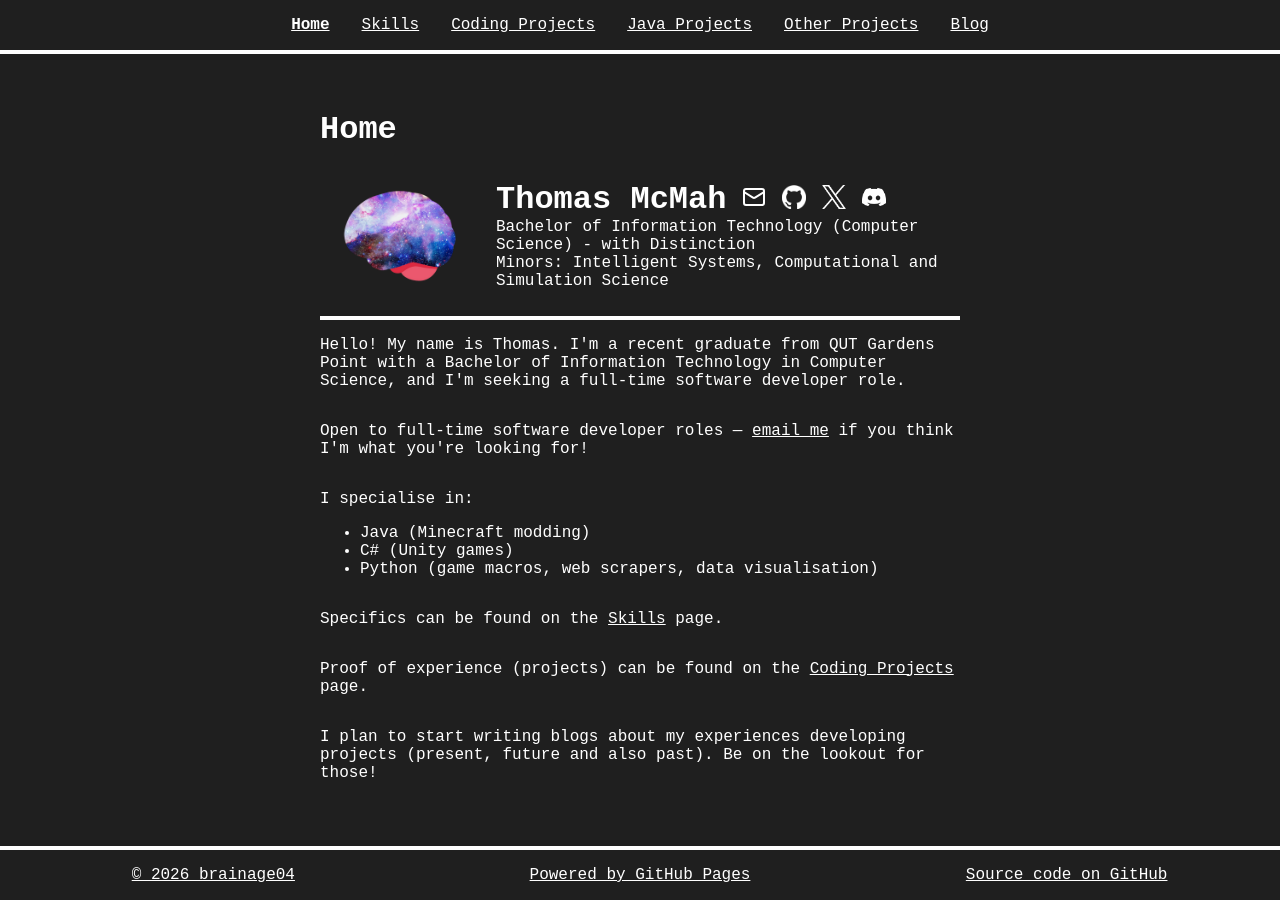
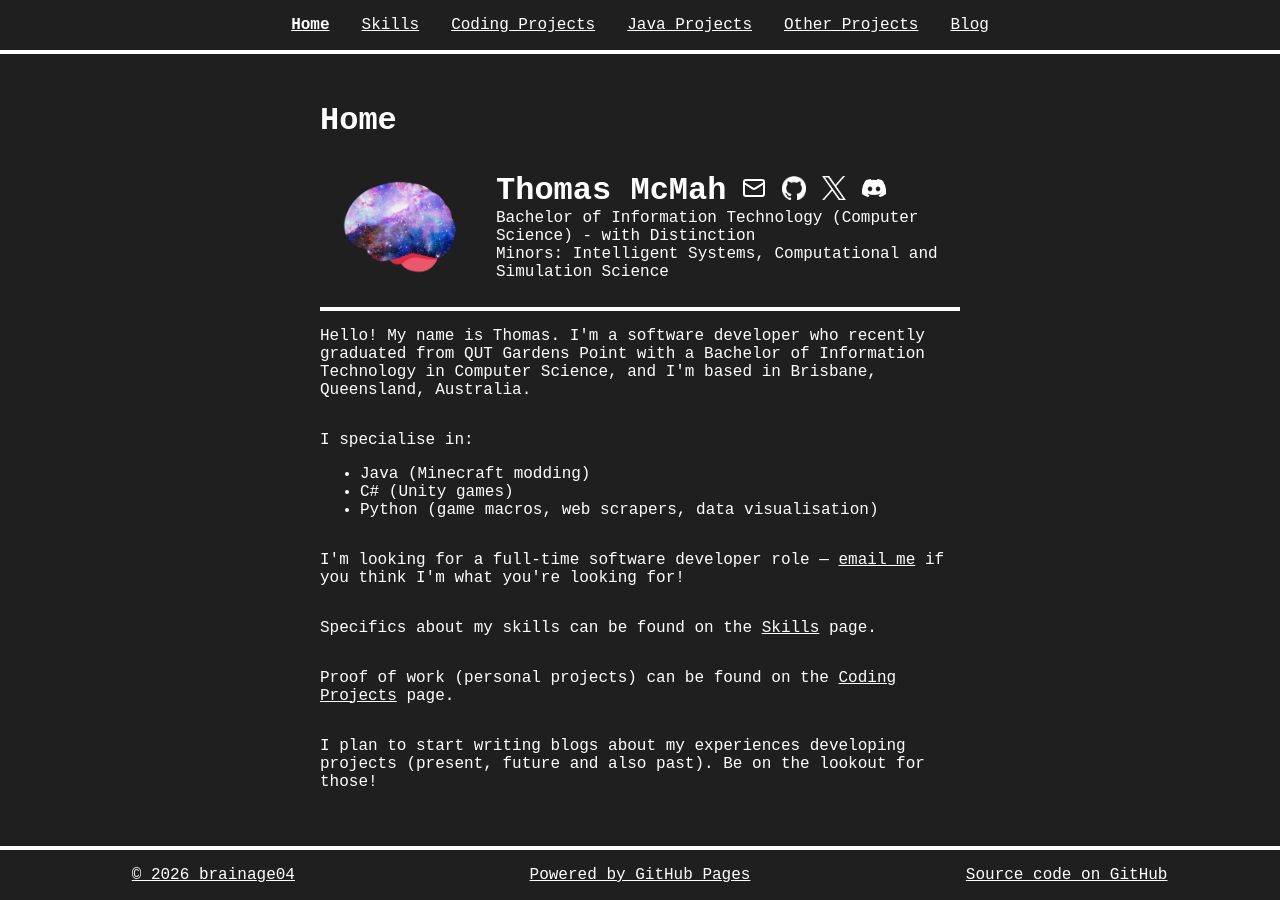
Before and after one commit to brainage04/brainage04.github.io, a Jekyll site: the page built from assets/pages/index.html, in a window 1280 px wide. Built offline with Jekyll 4.4.1, drawn with Linux system fonts in a browser that asks for light colours.

Commit message:
more appropriate home page

```diff
--- a/assets/pages/index.html
+++ b/assets/pages/index.html
@@ -30,13 +30,8 @@ permalink: /
 </div>
 
 <p>
-    Hello! My name is Thomas. I'm a recent graduate from QUT Gardens Point with a Bachelor of Information Technology in
-    Computer Science, and I'm seeking a full-time software developer role.
-</p>
-<p>
-    Open to full-time software developer roles —
-    <a href="mailto:thomasmcmah21@gmail.com" title="Email" target="_blank" rel="noreferrer">email me</a>
-    if you think I'm what you're looking for!
+    Hello! My name is Thomas. I'm a software developer who recently graduated from QUT Gardens Point with a
+    Bachelor of Information Technology in Computer Science, and I'm based in Brisbane, Queensland, Australia.
 </p>
 <p>
     I specialise in:
@@ -47,10 +42,15 @@ permalink: /
     <li>Python (game macros, web scrapers, data visualisation)</li>
 </ul>
 <p>
-    Specifics can be found on the <a href="/skills/">Skills</a> page.
+    I'm looking for a full-time software developer role —
+    <a href="mailto:thomasmcmah21@gmail.com" title="Email" target="_blank" rel="noreferrer">email me</a>
+    if you think I'm what you're looking for!
 </p>
 <p>
-    Proof of experience (projects) can be found on the <a href="/coding-projects/">Coding Projects</a> page.
+    Specifics about my skills can be found on the <a href="/skills/">Skills</a> page.
+</p>
+<p>
+    Proof of work (personal projects) can be found on the <a href="/coding-projects/">Coding Projects</a> page.
 </p>
 <p>
     I plan to start writing blogs about my experiences developing projects (present, future and also past). Be on the lookout for those!
```
